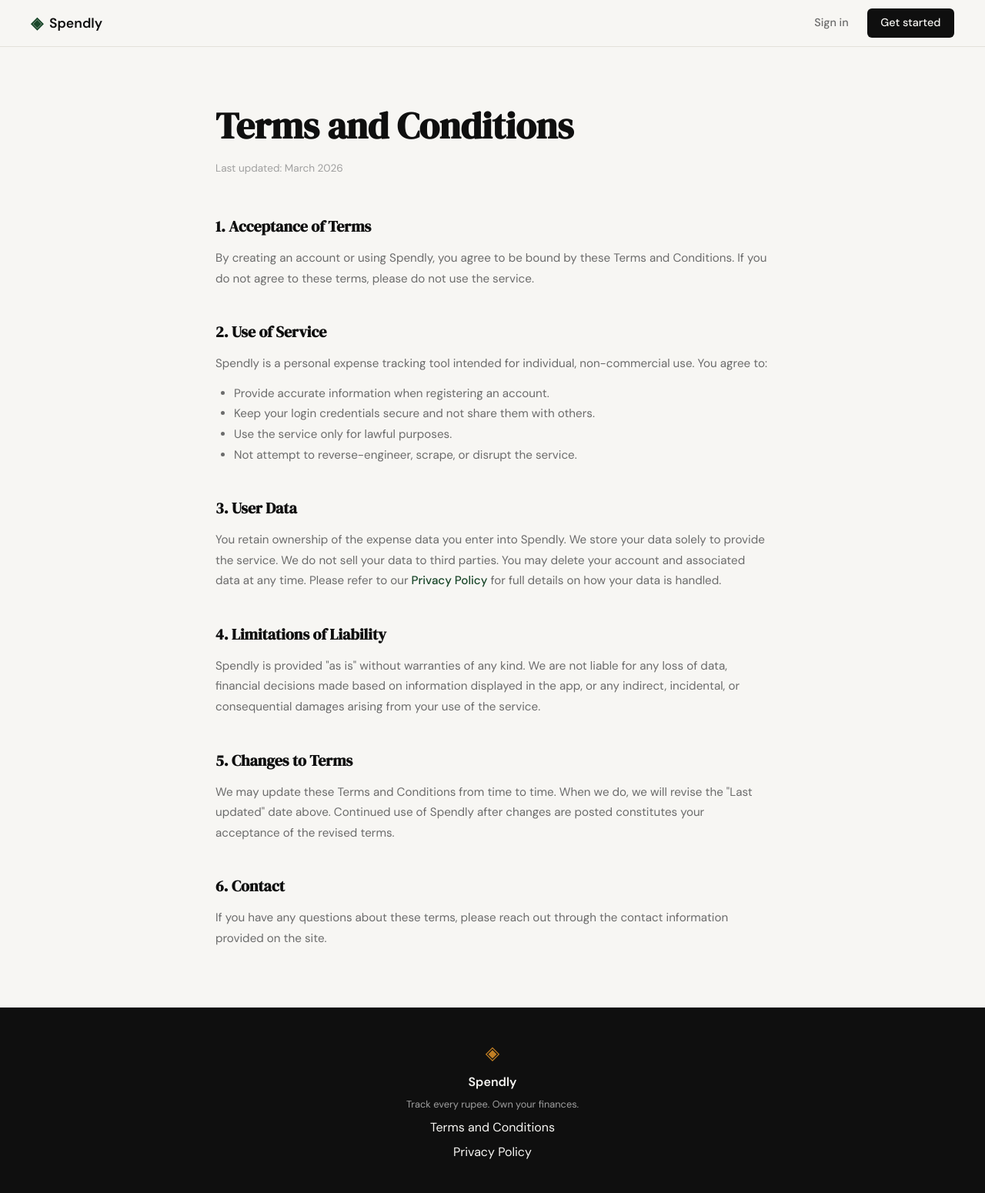
After one commit to Pacesetter55/Spedily, a Flask app: page /terms in a window 1280 px wide. The commit adds this page. Shown: the whole page at 77% size. Run offline with Flask 3, Linux system fonts and the light colour scheme.

Commit message:
landing: add terms and conditions page and route

```diff
--- a/app.py
+++ b/app.py
@@ -26,6 +26,11 @@ def login():
 # Placeholder routes — students will implement these                  #
 # ------------------------------------------------------------------ #
 
+@app.route("/terms")
+def terms():
+    return render_template("terms.html")
+
+
 @app.route("/logout")
 def logout():
     return "Logout — coming in Step 3"
--- a/static/css/style.css
+++ b/static/css/style.css
@@ -508,6 +508,66 @@ a { color: inherit; text-decoration: none; }
 }
 
 /* ------------------------------------------------------------------ */
+/* Terms page                                                          */
+/* ------------------------------------------------------------------ */
+
+.terms-section {
+    padding: 4rem 2rem;
+}
+
+.terms-inner {
+    max-width: 720px;
+    margin: 0 auto;
+}
+
+.terms-title {
+    font-family: var(--font-display);
+    font-size: clamp(2rem, 4vw, 3rem);
+    color: var(--ink);
+    margin-bottom: 0.4rem;
+}
+
+.terms-meta {
+    font-size: 0.85rem;
+    color: var(--ink-faint);
+    margin-bottom: 3rem;
+}
+
+.terms-body h2 {
+    font-family: var(--font-display);
+    font-size: 1.25rem;
+    color: var(--ink);
+    margin-top: 2.5rem;
+    margin-bottom: 0.75rem;
+}
+
+.terms-body p {
+    font-size: 0.95rem;
+    color: var(--ink-muted);
+    line-height: 1.75;
+    margin-bottom: 0.75rem;
+}
+
+.terms-body ul {
+    list-style: disc;
+    padding-left: 1.5rem;
+    margin-bottom: 0.75rem;
+}
+
+.terms-body ul li {
+    font-size: 0.95rem;
+    color: var(--ink-muted);
+    line-height: 1.75;
+}
+
+.terms-body a {
+    color: var(--accent);
+    font-weight: 500;
+}
+
+.terms-body a:hover { text-decoration: underline; }
+
+/* ------------------------------------------------------------------ */
 /* Responsive                                                          */
 /* ------------------------------------------------------------------ */
 
--- a/templates/base.html
+++ b/templates/base.html
@@ -34,7 +34,7 @@
             <span class="brand-icon">◈</span>
             <span class="footer-name">Spendly</span>
             <p class="footer-copy">Track every rupee. Own your finances.</p>
-            <a href="#">Terms and Conditions</a>
+            <a href="/terms">Terms and Conditions</a>
             <a href="#">Privacy Policy</a>
         </div>
     </footer>
--- /dev/null
+++ b/templates/terms.html
@@ -0,0 +1,42 @@
+{% extends "base.html" %}
+
+{% block title %}Terms and Conditions — Spendly{% endblock %}
+
+{% block content %}
+
+<section class="terms-section">
+    <div class="terms-inner">
+        <h1 class="terms-title">Terms and Conditions</h1>
+        <p class="terms-meta">Last updated: March 2026</p>
+
+        <div class="terms-body">
+
+            <h2>1. Acceptance of Terms</h2>
+            <p>By creating an account or using Spendly, you agree to be bound by these Terms and Conditions. If you do not agree to these terms, please do not use the service.</p>
+
+            <h2>2. Use of Service</h2>
+            <p>Spendly is a personal expense tracking tool intended for individual, non-commercial use. You agree to:</p>
+            <ul>
+                <li>Provide accurate information when registering an account.</li>
+                <li>Keep your login credentials secure and not share them with others.</li>
+                <li>Use the service only for lawful purposes.</li>
+                <li>Not attempt to reverse-engineer, scrape, or disrupt the service.</li>
+            </ul>
+
+            <h2>3. User Data</h2>
+            <p>You retain ownership of the expense data you enter into Spendly. We store your data solely to provide the service. We do not sell your data to third parties. You may delete your account and associated data at any time. Please refer to our <a href="#">Privacy Policy</a> for full details on how your data is handled.</p>
+
+            <h2>4. Limitations of Liability</h2>
+            <p>Spendly is provided "as is" without warranties of any kind. We are not liable for any loss of data, financial decisions made based on information displayed in the app, or any indirect, incidental, or consequential damages arising from your use of the service.</p>
+
+            <h2>5. Changes to Terms</h2>
+            <p>We may update these Terms and Conditions from time to time. When we do, we will revise the "Last updated" date above. Continued use of Spendly after changes are posted constitutes your acceptance of the revised terms.</p>
+
+            <h2>6. Contact</h2>
+            <p>If you have any questions about these terms, please reach out through the contact information provided on the site.</p>
+
+        </div>
+    </div>
+</section>
+
+{% endblock %}
```
